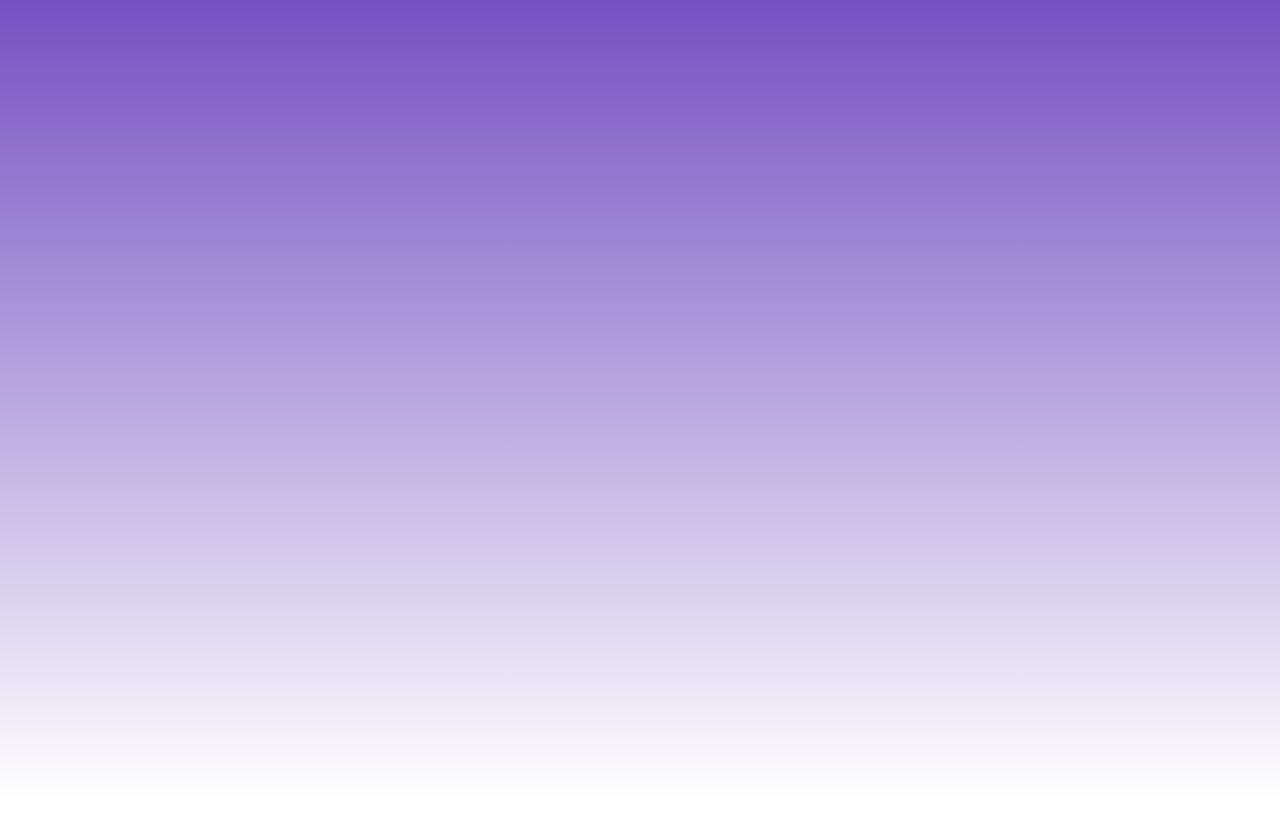
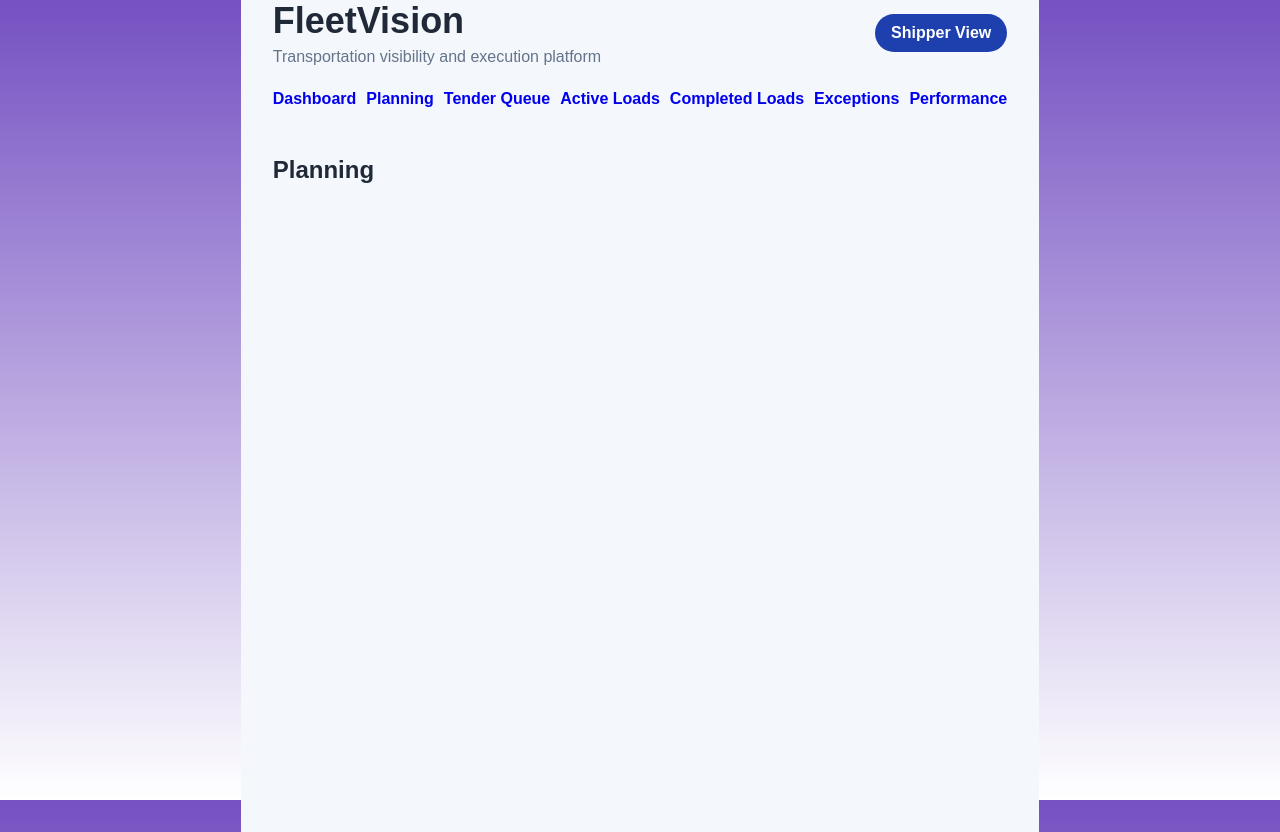
Before and after one commit to varchar1206/fleetvision-platform, a React (Vite) app: page /planning in a window 1280 px wide. Before the commit this address had no page. Before the commit the page ends 800 px from the top, so only its background shows below. Built offline with nearby package versions, Linux system fonts and the light colour scheme.

Commit message:
Add Shipper navigation pages

```diff
--- a/src/App.tsx
+++ b/src/App.tsx
@@ -2,6 +2,12 @@ import { BrowserRouter, Route, Routes } from "react-router-dom";
 import "./App.css";
 import ShipperLayout from "./layouts/ShipperLayout";
 import ShipperDashboard from "./pages/shipper/ShipperDashboard";
+import Planning from "./pages/shipper/Planning";
+import TenderQueue from "./pages/shipper/TenderQueue";
+import ActiveLoads from "./pages/shipper/ActiveLoads";
+import CompletedLoads from "./pages/shipper/CompletedLoads";
+import Exceptions from "./pages/shipper/Exceptions";
+import Performance from "./pages/shipper/Performance";
 
 function App() {
   return (
@@ -9,6 +15,12 @@ function App() {
       <Routes>
         <Route path="/" element={<ShipperLayout />}>
           <Route index element={<ShipperDashboard />} />
+          <Route path="planning" element={<Planning />} />
+          <Route path="tender-queue" element={<TenderQueue />} />
+          <Route path="active-loads" element={<ActiveLoads />} />
+          <Route path="completed-loads" element={<CompletedLoads />} />
+          <Route path="exceptions" element={<Exceptions />} />
+          <Route path="performance" element={<Performance />} />
         </Route>
       </Routes>
     </BrowserRouter>
--- /dev/null
+++ b/src/pages/shipper/ActiveLoads.tsx
@@ -0,0 +1,3 @@
+export default function ActiveLoads() {
+  return <h2>Active Loads</h2>;
+}
--- /dev/null
+++ b/src/pages/shipper/CompletedLoads.tsx
@@ -0,0 +1,3 @@
+export default function CompletedLoads() {
+  return <h2>Completed Loads</h2>;
+}
--- /dev/null
+++ b/src/pages/shipper/Exceptions.tsx
@@ -0,0 +1,3 @@
+export default function Exceptions() {
+  return <h2>Exceptions</h2>;
+}
--- /dev/null
+++ b/src/pages/shipper/Performance.tsx
@@ -0,0 +1,3 @@
+export default function Performance() {
+  return <h2>Performance</h2>;
+}
--- /dev/null
+++ b/src/pages/shipper/Planning.tsx
@@ -0,0 +1,3 @@
+export default function Planning() {
+  return <h2>Planning</h2>;
+}
--- /dev/null
+++ b/src/pages/shipper/TenderQueue.tsx
@@ -0,0 +1,3 @@
+export default function TenderQueue() {
+  return <h2>Tender Queue</h2>;
+}
```
